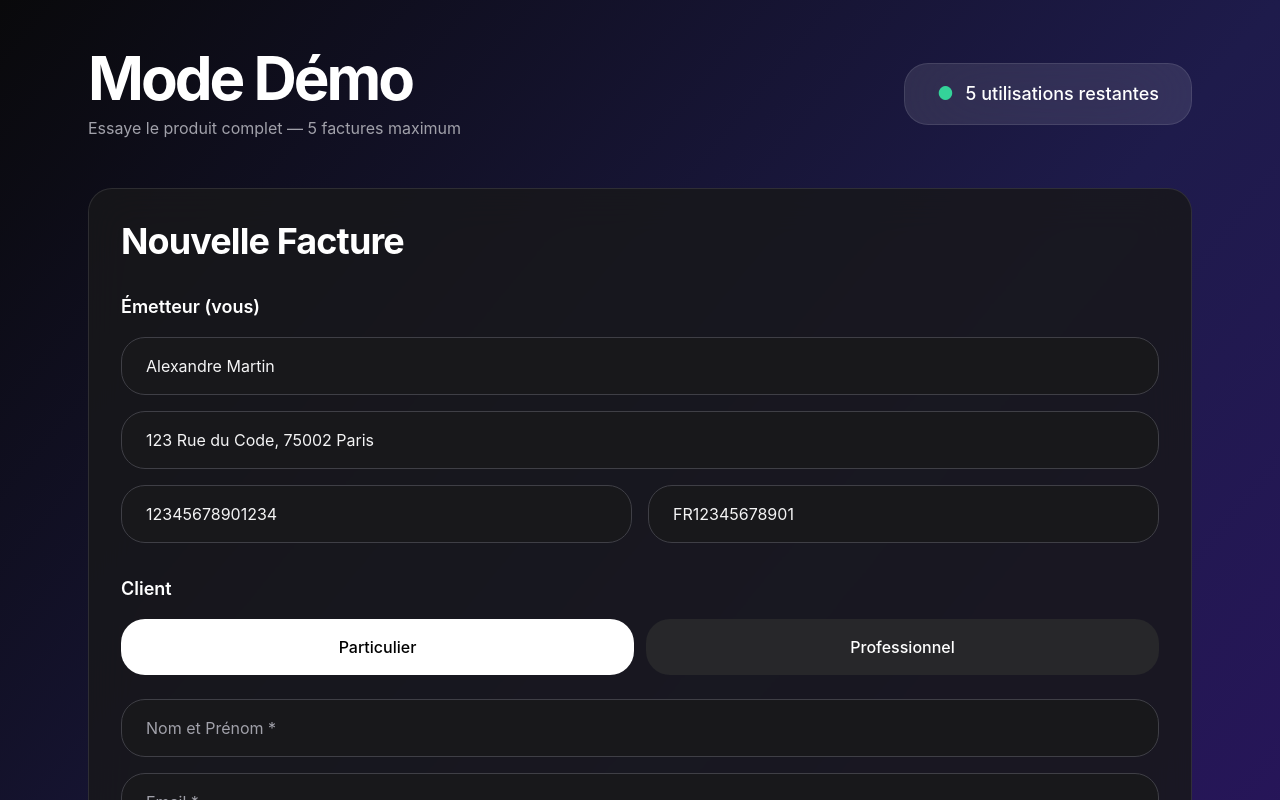
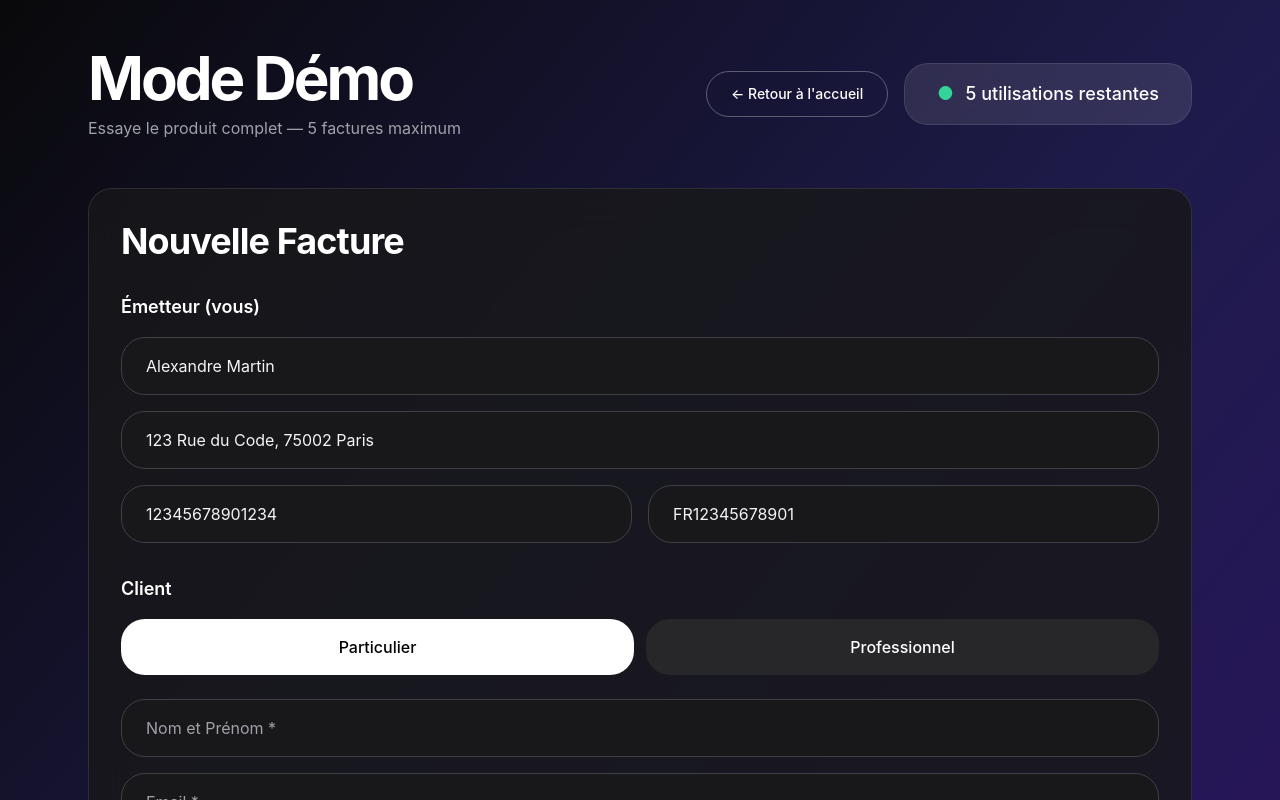
Before and after one commit to Nisso-devIA/freelance-facture-pro, a Next.js app: page /demo in a window 1280 px wide. Shown: the top 800 px of the page. Built offline with nearby package versions, Linux system fonts and the light colour scheme; no server answers; the database is empty; what @react-pdf/renderer would draw is missing.

Commit message:
feat: bouton Retour à l'accueil dans le mode démo

```diff
--- a/app/demo/page.tsx
+++ b/app/demo/page.tsx
@@ -2,6 +2,7 @@
 
 import { useState, useEffect } from 'react'
 import { useRouter } from 'next/navigation'
+import Link from 'next/link'
 import { InvoiceForm } from '@/components/InvoiceForm'
 import { InvoiceTable } from '@/components/InvoiceTable'
 
@@ -53,18 +54,46 @@ export default function DemoPage() {
     localStorage.setItem('demoInvoices', JSON.stringify(updatedInvoices))
   }
 
+  if (limitReached) {
+    return (
+      <div className="min-h-screen bg-gradient-to-br from-rose-950 to-violet-950 flex items-center justify-center p-6">
+        <div className="text-center max-w-md">
+          <div className="text-7xl mb-6">🚀</div>
+          <h2 className="text-5xl font-bold tracking-tighter mb-4">Limite atteinte (5/5)</h2>
+          <p className="text-xl text-zinc-300 mb-10">Tu as utilisé toutes tes démos gratuites.<br />Crée un compte pour continuer sans limite.</p>
+          <Link
+            href="/register"
+            className="inline-block bg-white text-black px-12 py-5 rounded-3xl font-bold text-xl hover:scale-105 transition-all"
+          >
+            Créer mon compte gratuit →
+          </Link>
+        </div>
+      </div>
+    )
+  }
+
   return (
-    <div className="min-h-screen bg-gradient-to-br from-zinc-950 via-indigo-950 to-violet-950 text-white relative">
+    <div className="min-h-screen bg-gradient-to-br from-zinc-950 via-indigo-950 to-violet-950 text-white">
       <div className="max-w-6xl mx-auto px-6 py-12">
+        {/* Header avec bouton retour */}
         <div className="flex justify-between items-center mb-12">
           <div>
             <h1 className="text-6xl font-bold tracking-tighter">Mode Démo</h1>
             <p className="text-zinc-400 mt-2">Essaye le produit complet — 5 factures maximum</p>
           </div>
 
-          <div className="bg-white/10 backdrop-blur-2xl px-8 py-4 rounded-3xl border border-white/10 flex items-center gap-3 text-lg font-medium">
-            <span className="text-emerald-400">●</span>
-            {remaining} utilisation{remaining > 1 ? 's' : ''} restante{remaining > 1 ? 's' : ''}
+          <div className="flex items-center gap-4">
+            <Link
+              href="/"
+              className="px-6 py-3 border border-white/30 hover:bg-white/10 rounded-3xl text-sm font-medium transition flex items-center gap-2"
+            >
+              ← Retour à l'accueil
+            </Link>
+
+            <div className="bg-white/10 backdrop-blur-2xl px-8 py-4 rounded-3xl border border-white/10 flex items-center gap-3 text-lg font-medium">
+              <span className="text-emerald-400">●</span>
+              {remaining} utilisation{remaining > 1 ? 's' : ''} restante{remaining > 1 ? 's' : ''}
+            </div>
           </div>
         </div>
 
@@ -82,26 +111,6 @@ export default function DemoPage() {
           onMarkAsPaid={handleMarkAsPaidDemo}
         />
       </div>
-
-      {/* Overlay doux quand limite atteinte */}
-      {limitReached && (
-        <div className="fixed inset-0 bg-black/80 backdrop-blur-xl flex items-center justify-center z-50">
-          <div className="bg-zinc-900 rounded-3xl p-10 max-w-md text-center border border-white/10 shadow-2xl">
-            <div className="text-6xl mb-6">🚀</div>
-            <h2 className="text-4xl font-bold tracking-tighter mb-4">Limite atteinte (5/5)</h2>
-            <p className="text-xl text-zinc-300 mb-8">
-              Merci d'avoir testé le mode démo !<br />
-              Crée un compte gratuit pour continuer sans limite.
-            </p>
-            <a
-              href="/register"
-              className="inline-block bg-white text-black px-10 py-5 rounded-3xl font-bold text-xl hover:scale-105 transition-all w-full"
-            >
-              Créer mon compte gratuit →
-            </a>
-          </div>
-        </div>
-      )}
     </div>
   )
 }
```
